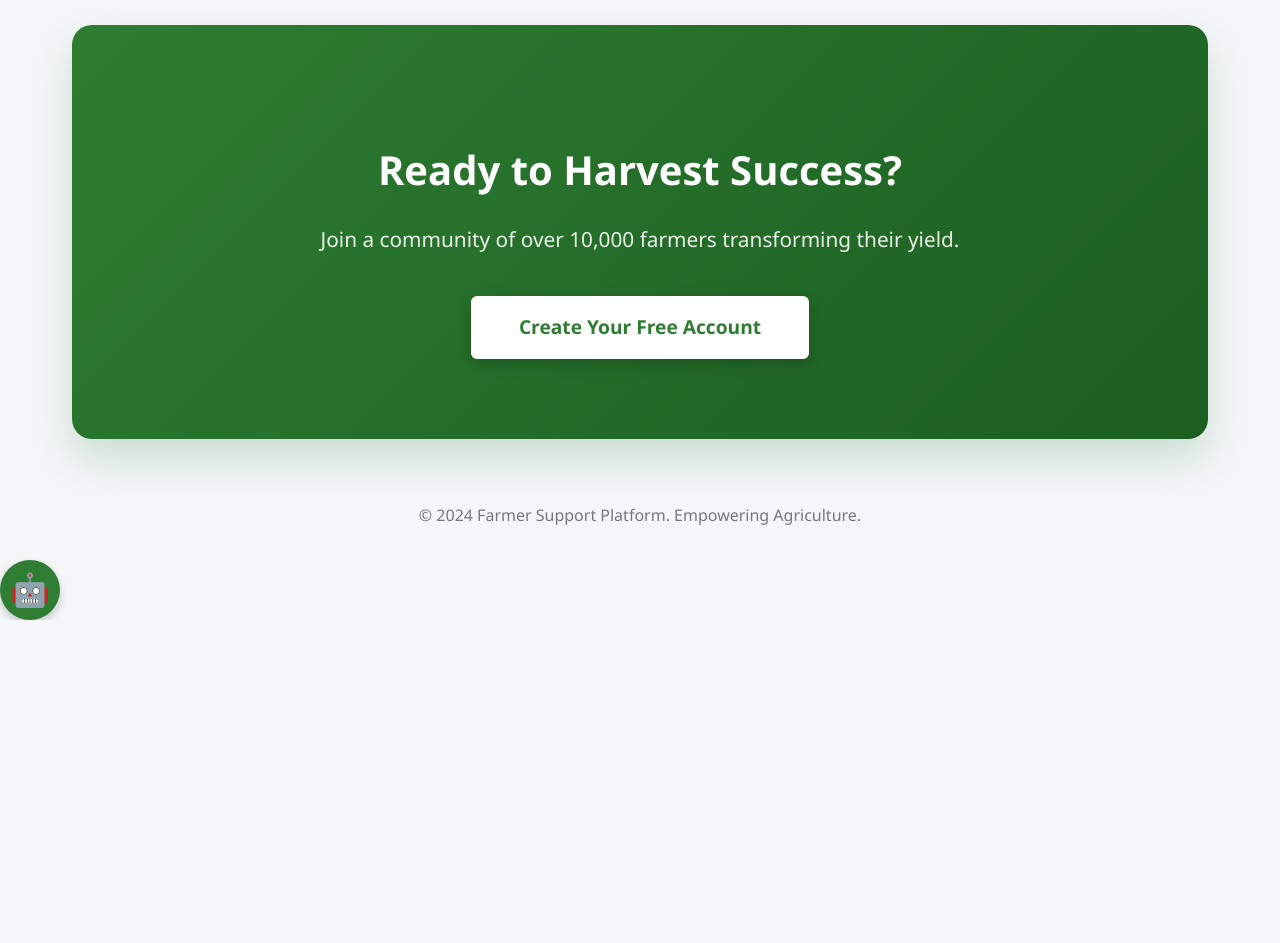
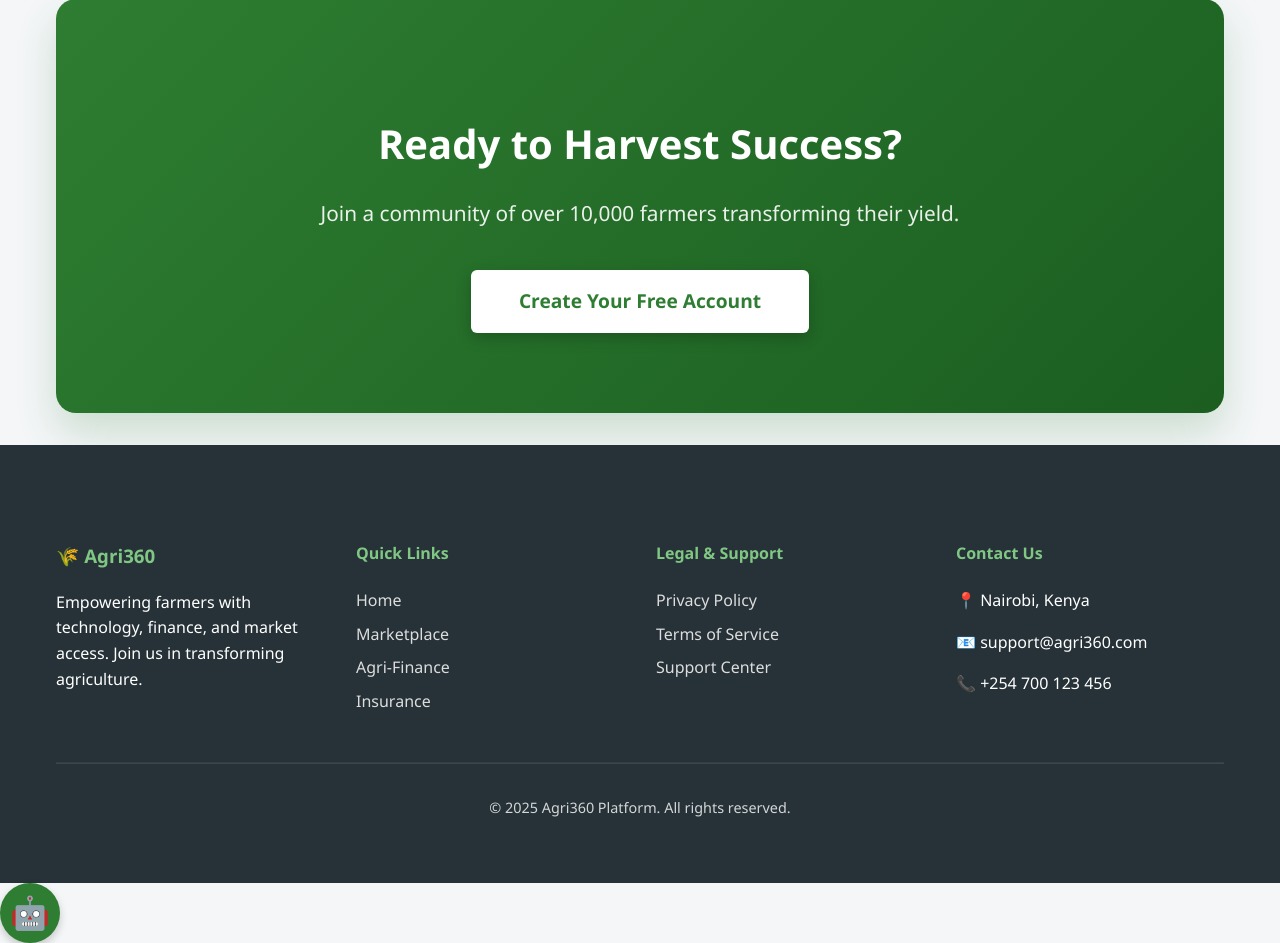
Before and after one commit to rick868/cfs-farmers-application, a Django app: page / in a window 1280 px wide. Shown: the part 2366-3309 px from the top of the page. Before the commit the page ends 2986 px from the top, so only its background shows below. Run offline with Django 4.2, Linux system fonts and the light colour scheme.

Commit message:
Added a footer, configured the hero-section bg-image

```diff
--- a/templates/base.html
+++ b/templates/base.html
@@ -40,11 +40,13 @@
         </nav>
     </header>
 
-    <main class="container">
+    <main class="{% block main_class %}container{% endblock %}">
         {% if messages %}
         {% for message in messages %}
-        <div class="alert alert-{{ message.tags }}">
-            {{ message }}
+        <div class="container"> <!-- Ensure alerts are always contained -->
+            <div class="alert alert-{{ message.tags }}">
+                {{ message }}
+            </div>
         </div>
         {% endfor %}
         {% endif %}
@@ -53,9 +55,7 @@
         {% endblock %}
     </main>
 
-    <footer style="text-align: center; padding: 2rem; color: #777;">
-        &copy; 2024 Farmer Support Platform. Empowering Agriculture.
-    </footer>
+    {% include 'footer.html' %}
 
     {% include 'chatbot.html' %}
 </body>
--- /dev/null
+++ b/templates/footer.html
@@ -0,0 +1,38 @@
+<footer class="site-footer">
+    <div class="container">
+        <div class="footer-grid">
+            <div class="footer-col">
+                <h3>🌾 Agri360</h3>
+                <p>Empowering farmers with technology, finance, and market access. Join us in transforming agriculture.
+                </p>
+            </div>
+            <div class="footer-col">
+                <h4>Quick Links</h4>
+                <ul>
+                    <li><a href="{% url 'home' %}">Home</a></li>
+                    <li><a href="{% url 'marketplace' %}">Marketplace</a></li>
+                    <li><a href="{% url 'loan_request' %}">Agri-Finance</a></li>
+                    <li><a href="{% url 'insurance_apply' %}">Insurance</a></li>
+                </ul>
+            </div>
+            <div class="footer-col">
+                <h4>Legal & Support</h4>
+                <ul>
+                    <li><a href="{% url 'privacy_policy' %}">Privacy Policy</a></li>
+                    <li><a href="#">Terms of Service</a></li>
+                    <li><a href="#">Support Center</a></li>
+                </ul>
+            </div>
+            <div class="footer-col">
+                <h4>Contact Us</h4>
+                <p>📍 Nairobi, Kenya</p>
+                <p>📧 support@agri360.com</p>
+                <p>📞 +254 700 123 456</p>
+            </div>
+        </div>
+        <hr style="border-color: rgba(255,255,255,0.1); margin: 2rem 0;">
+        <div style="text-align: center; opacity: 0.8; font-size: 0.9rem;">
+            &copy; {% now "Y" %} Agri360 Platform. All rights reserved.
+        </div>
+    </div>
+</footer>
--- a/templates/home.html
+++ b/templates/home.html
@@ -1,11 +1,11 @@
 {% extends 'base.html' %}
 {% load static %}
 
+{% block main_class %}{% endblock %}
+
 {% block content %}
-</div> <!-- Close container from base temporarily -->
-
 <!-- Hero Section with Parallax Background -->
-<div class="hero" style="margin-top: -2rem;">
+<div class="hero">
     <h1>Empowering African Farmers</h1>
     <p>Join the revolution in modern agriculture. Access affordable micro-loans, instant crop insurance, and real-time
         market data in one unified platform.</p>
```
